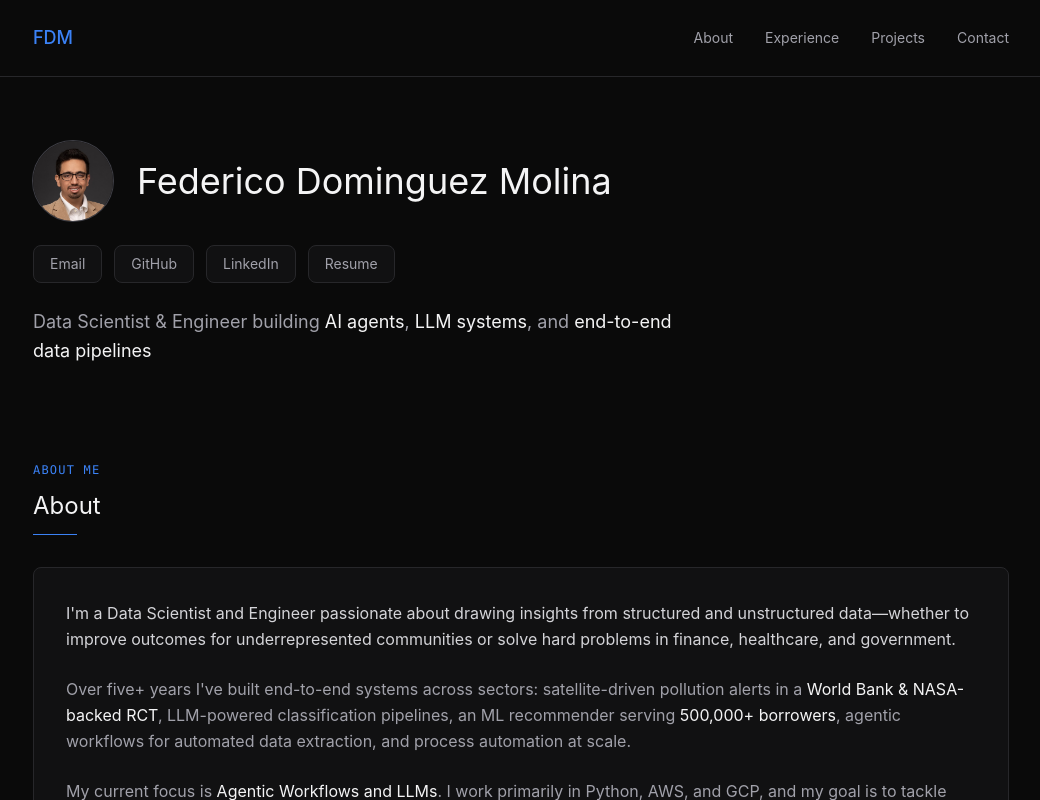
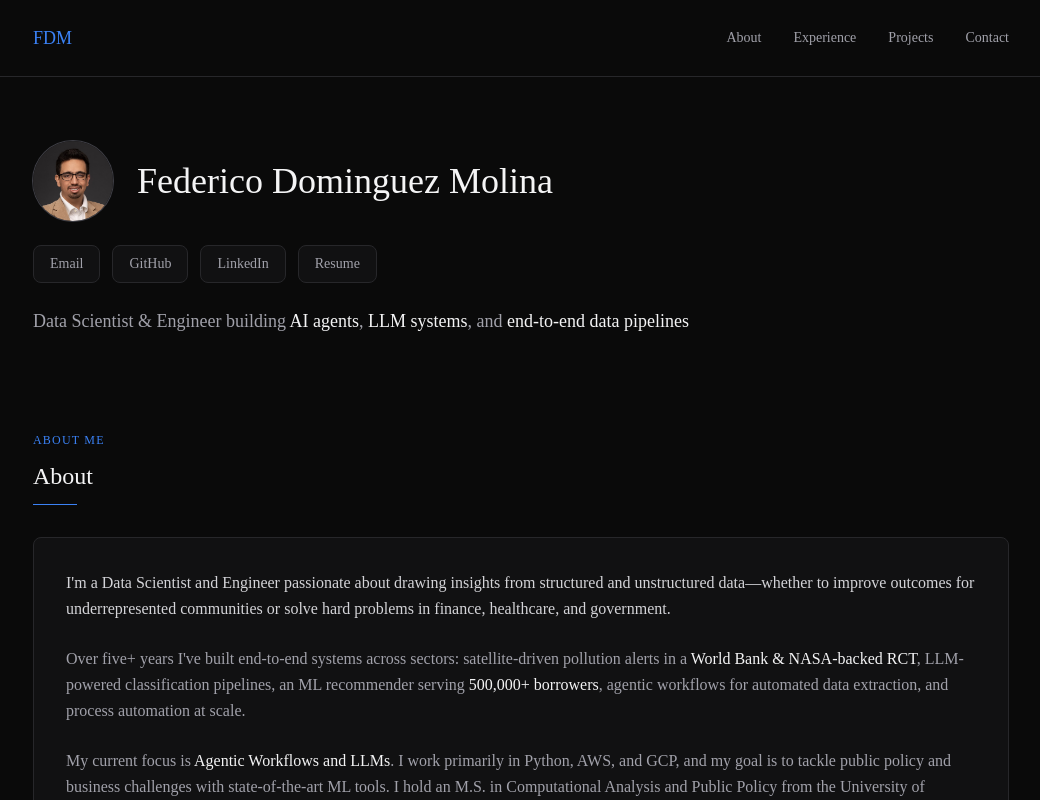
Before and after one commit to FedericoDM/federicodm.github.io, a Next.js app: page / in a window 1280 px wide. Shown: the top 800 px of the page, without its empty margins (119-1159 px from the left). Built offline with nearby package versions, Linux system fonts and the light colour scheme.

Commit message:
Wire next/font CSS variables into Tailwind font families
Point sans/mono at --font-sans/--font-mono (set by next/font in
app/layout.tsx) instead of the system font stack, with the previous
stack kept as a fallback.

Co-Authored-By: Claude Sonnet 5 <noreply@anthropic.com>

```diff
--- a/tailwind.config.ts
+++ b/tailwind.config.ts
@@ -27,8 +27,8 @@ light: '#171717'    // zinc-900
 }
 },
 fontFamily: {
-sans: ['-apple-system', 'BlinkMacSystemFont', 'Segoe UI', 'Roboto', 'sans-serif'],
-mono: ['SF Mono', 'Consolas', 'Monaco', 'monospace']
+sans: ['var(--font-sans)', '-apple-system', 'BlinkMacSystemFont', 'Segoe UI', 'Roboto', 'sans-serif'],
+mono: ['var(--font-mono)', 'SF Mono', 'Consolas', 'Monaco', 'monospace']
 }
 }
 },
```
